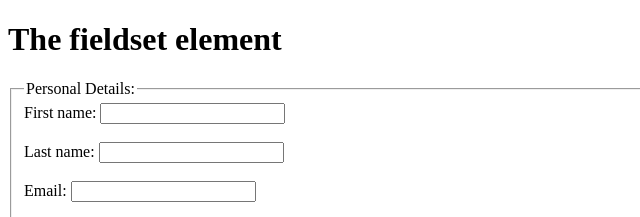
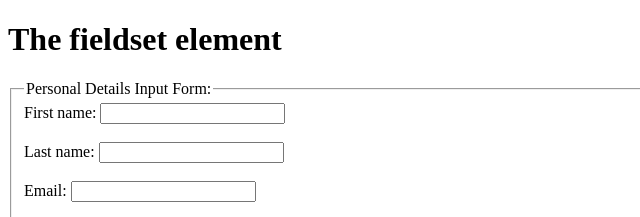
Before and after one commit to michaelj-github/new_test_repo, a plain HTML site: page index.html in a window 1280 px wide. Shown: the top 217 px of the page, 0-640 px from the left. Drawn offline with Linux system fonts and the light colour scheme.

Commit message:
changes made from theia lab

```diff
--- a/index.html
+++ b/index.html
@@ -7,7 +7,7 @@
 
     <form>
         <fieldset form="user_regn" name="user_details">
-            <legend>Personal Details:</legend>
+            <legend>Personal Details Input Form:</legend>
             <label for="fname">First name:</label>
             <input type="text" id="fname" name="fname"><br><br>
             <label for="lname">Last name:</label>
```
Also changed, not shown: another_text_file.txt (added).
